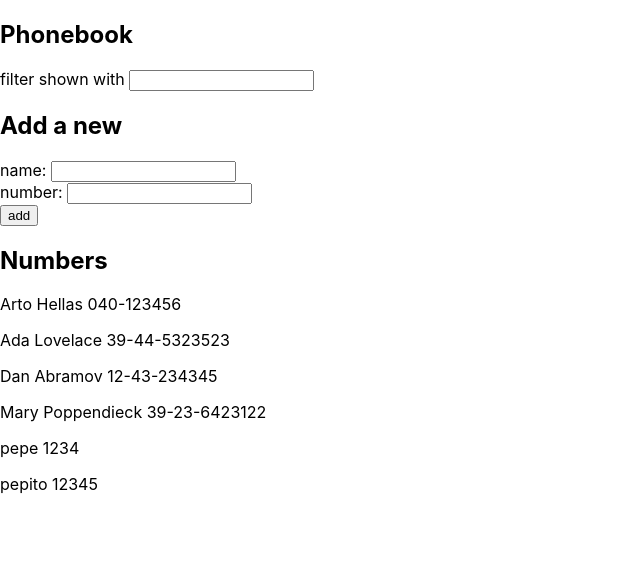
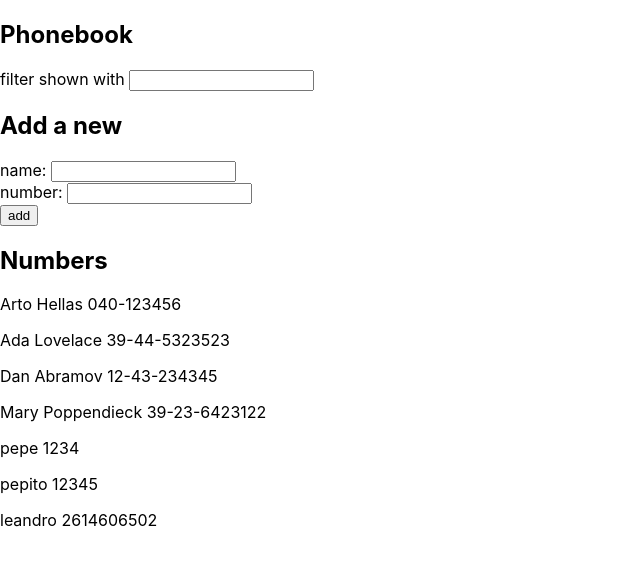
Before and after one commit to leanrobert/bootcamp, a React (Create React App) app in the folder part2/phonebook/: page / in a window 1280 px wide. Shown: the top 564 px of the page, without its empty margins (0-640 px from the left). Built offline with nearby package versions, Linux system fonts and the light colour scheme; data requests are answered from the project's data file; the HTML template or start-up script is replaced by a standard one.

Commit message:
part 2.16

```diff
--- a/part2/phonebook/db.json
+++ b/part2/phonebook/db.json
@@ -29,6 +29,11 @@
       "name": "pepito",
       "number": "12345",
       "id": 6
+    },
+    {
+      "name": "leandro",
+      "number": "2614606502",
+      "id": 7
     }
   ]
 }
--- a/part2/phonebook/src/App.js
+++ b/part2/phonebook/src/App.js
@@ -1,8 +1,8 @@
 import React, { useState, useEffect } from 'react'
+import { getAll, create } from './services/phonebook'
 import SearchBar from './components/SearchBar'
 import Form from './components/Form'
 import PhoneBook from './components/PhoneBook'
-import axios from 'axios'
 
 const App = () => {
   const [ persons, setPersons ] = useState([])
@@ -11,10 +11,7 @@ const App = () => {
   const [ search, setSearch ] = useState('')
 
   useEffect(() => {
-    axios.get("http://localhost:3001/persons")
-      .then(persons => {
-        setPersons(persons.data)
-      })
+    getAll().then(persons => setPersons(persons.data))
   }, [])
 
   const addPerson = (e) => {
@@ -28,9 +25,7 @@ const App = () => {
     if(persons.find(one => one.name === person.name)) {
       alert(`${person.name} is already added to phonebook`)
     } else {
-      axios.post("http://localhost:3001/persons", person)
-        .then(promise => setPersons(persons.concat(promise.data)
-        ))
+      create(person).then(promise => setPersons(persons.concat(promise.data)))
     }
     setNewName('')
     setNewPhone('')
--- /dev/null
+++ b/part2/phonebook/src/services/phonebook.js
@@ -0,0 +1,12 @@
+import axios from 'axios'
+const baseUrl = "http://localhost:3001/persons"
+
+const getAll = () => {
+    return axios.get(baseUrl)
+}
+
+const create = newPerson => {
+    return axios.post(baseUrl, newPerson)
+}
+
+export { getAll, create }
```
